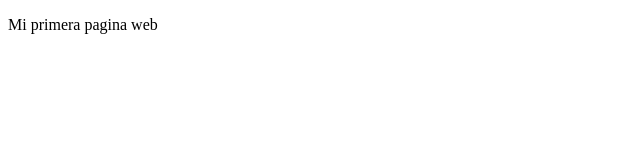
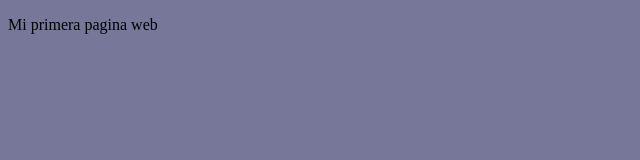
Before and after one commit to win95peko/news-site, a plain HTML site: page index.html in a window 1280 px wide. Shown: the whole page, without its empty margins (0-640 px from the left). Drawn offline with Linux system fonts and the light colour scheme.

Commit message:
Update index.html

```diff
--- a/index.html
+++ b/index.html
@@ -2,7 +2,7 @@
 <html>
 <head>
   <Title>Documento 01</title>
-  <link rel="stylesheet" href="css/style.css" >
+  <link rel="stylesheet" href="css/index.css" >
   <link rel="shortcut icon" href="favicon.ico" type="image/x-icon" />
 
 </head>
```
